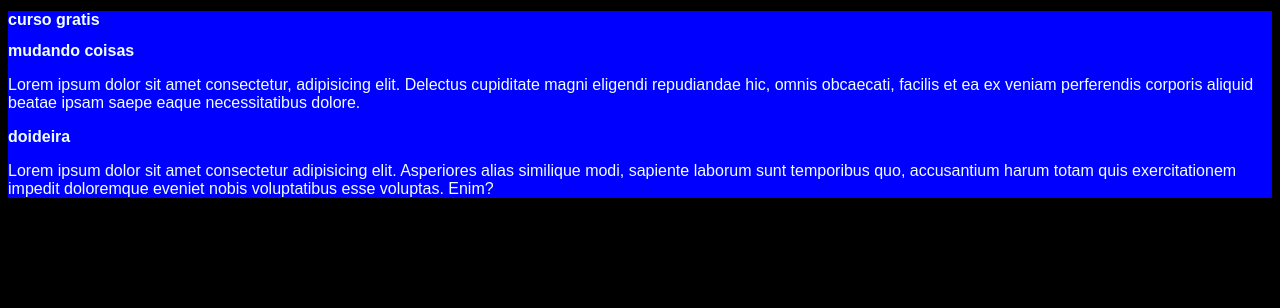
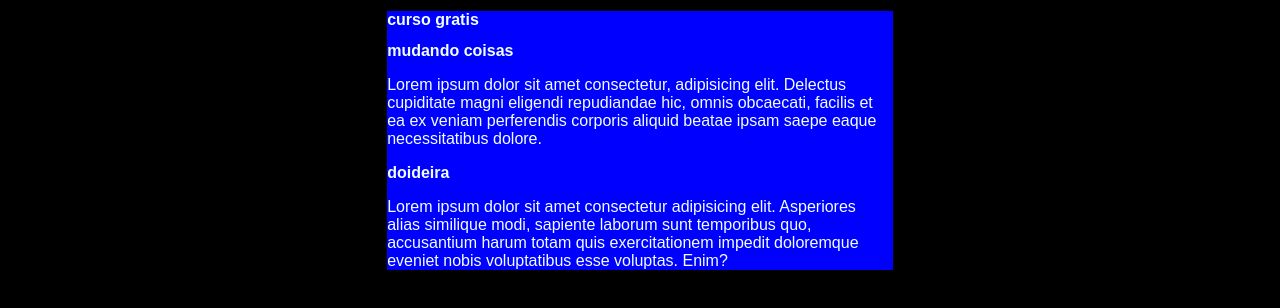
Before and after one commit to lopesgustavo01/Lil-teste, a plain HTML site: page index.html in a window 1280 px wide. Drawn offline with Linux system fonts and the light colour scheme.

Commit message:
Update style.css

```diff
--- a/estilo/style.css
+++ b/estilo/style.css
@@ -9,6 +9,8 @@ body {
 }
 
 main{
+    margin-left: 30%;
+    margin-right: 30%;
     padding: auto;
     display: block;
     background-color: blue;
```
